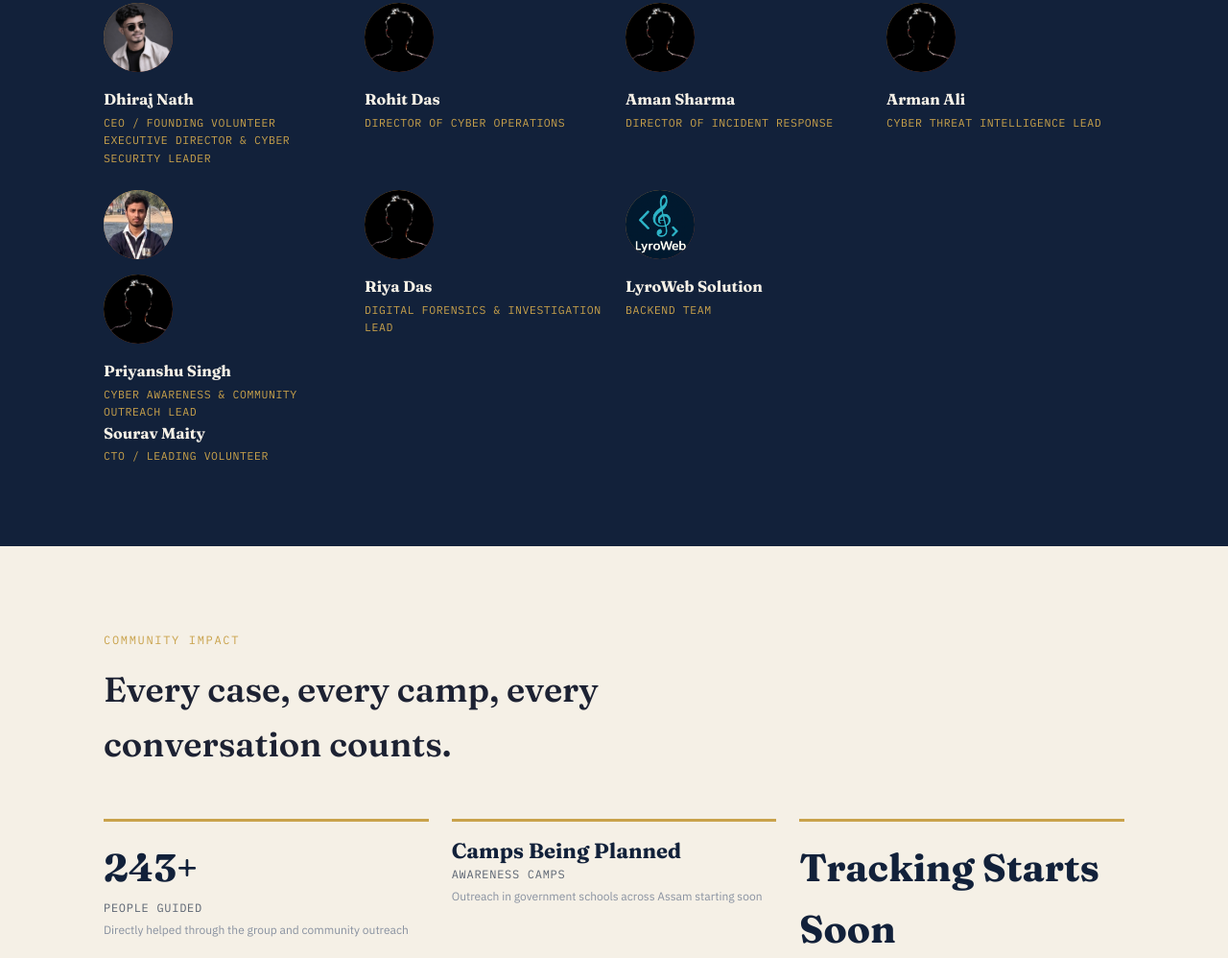
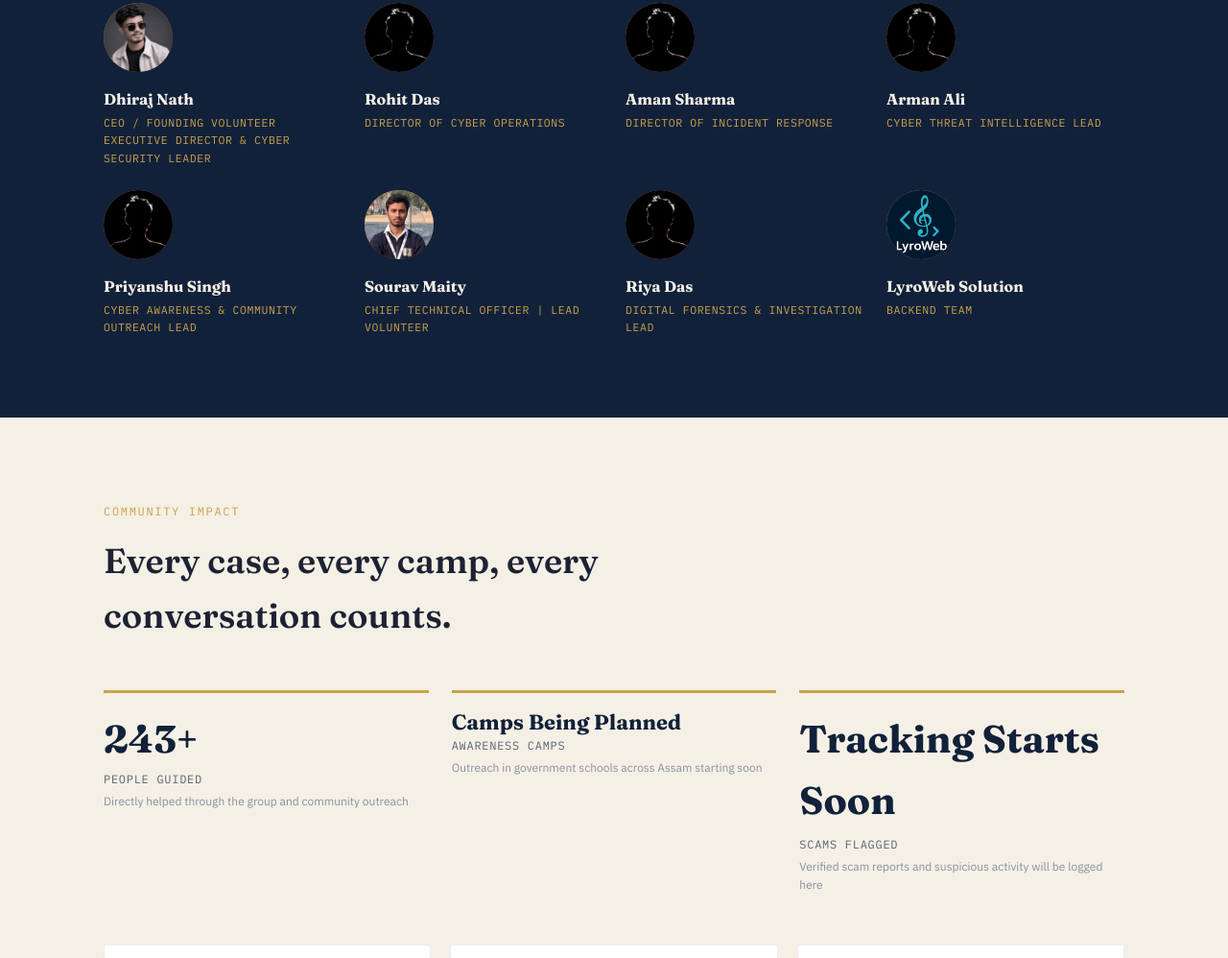
Before and after one commit to itssourav5198-stack/acat, a website: page index.html in a window 1280 px wide. Shown: the part 1694-2692 px from the top of the page at 96% size. Drawn offline with Linux system fonts and the light colour scheme.

Commit message:
Update index.html

```diff
--- a/index.html
+++ b/index.html
@@ -137,12 +137,7 @@
         <h3>Arman Ali</h3>
         <div class="role">Cyber Threat Intelligence Lead</div>
       </div>
-      <div class="team-card">
-        <div class="avatar">
-
-          <img src="sourav.jpeg" alt="Sourav Maity" onerror="this.parentElement.innerHTML='SM'">
-        </div>
-           <div class="team-card">
+                <div class="team-card">
         <div class="avatar">
 
           <img src="unknown.jpg" alt="priyanshu singh" onerror="this.parentElement.innerHTML='SM'">
@@ -150,8 +145,13 @@
         <h3>Priyanshu Singh</h3>
         <div class="role">Cyber Awareness & Community Outreach Lead</div>
       </div>
+        <div class="team-card">
+        <div class="avatar">
+
+          <img src="sourav.jpeg" alt="Sourav Maity" onerror="this.parentElement.innerHTML='SM'">
+        </div>
         <h3>Sourav Maity</h3>
-        <div class="role">CTO / Leading Volunteer</div>
+        <div class="role">Chief Technical Officer | Lead Volunteer</div>
       </div>
          <div class="team-card">
         <div class="avatar">
```
